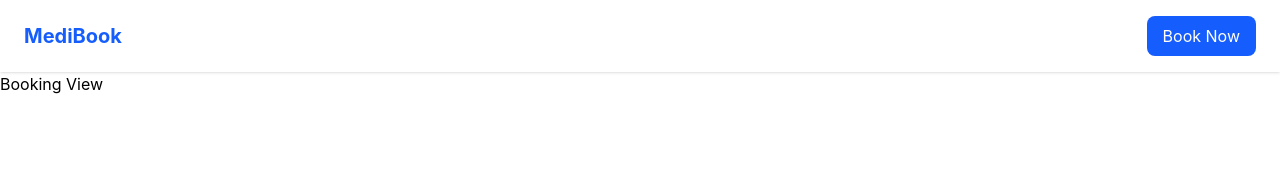
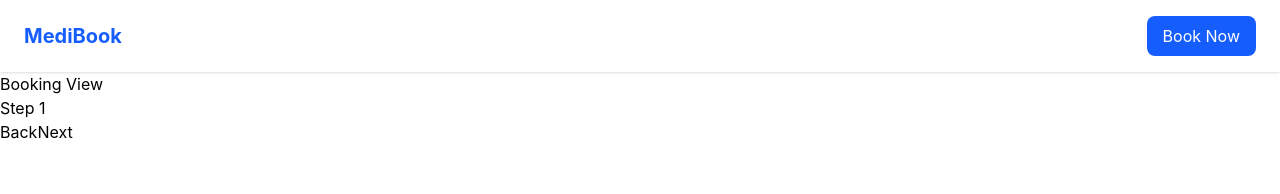
Before and after one commit to haythamac/booking-frontend, a Vue app: page /booking in a window 1280 px wide. Shown: the top 194 px of the page. Built offline with nearby package versions, Linux system fonts and the light colour scheme.

Commit message:
chore: added simple booking view layout without design

```diff
--- a/src/views/BookingView.vue
+++ b/src/views/BookingView.vue
@@ -1,7 +1,24 @@
 <script setup>
+import { ref } from 'vue';
 
+const currentStep = ref(1);
 </script>
 
 <template>
     <h1>Booking View</h1>
+    <div>
+        <div v-if="currentStep === 1">
+            <h2>Step 1</h2>
+        </div>
+        <div v-else-if="currentStep === 2">
+            <h2>Step 2</h2>
+        </div>
+        <div v-else>
+            <h2>Step 3</h2>
+        </div>
+    </div>
+    <div>
+        <button @click="currentStep--" :disabled="currentStep === 1">Back</button>
+        <button @click="currentStep++" :disabled="currentStep === 3">Next</button>
+    </div>
 </template>
```
